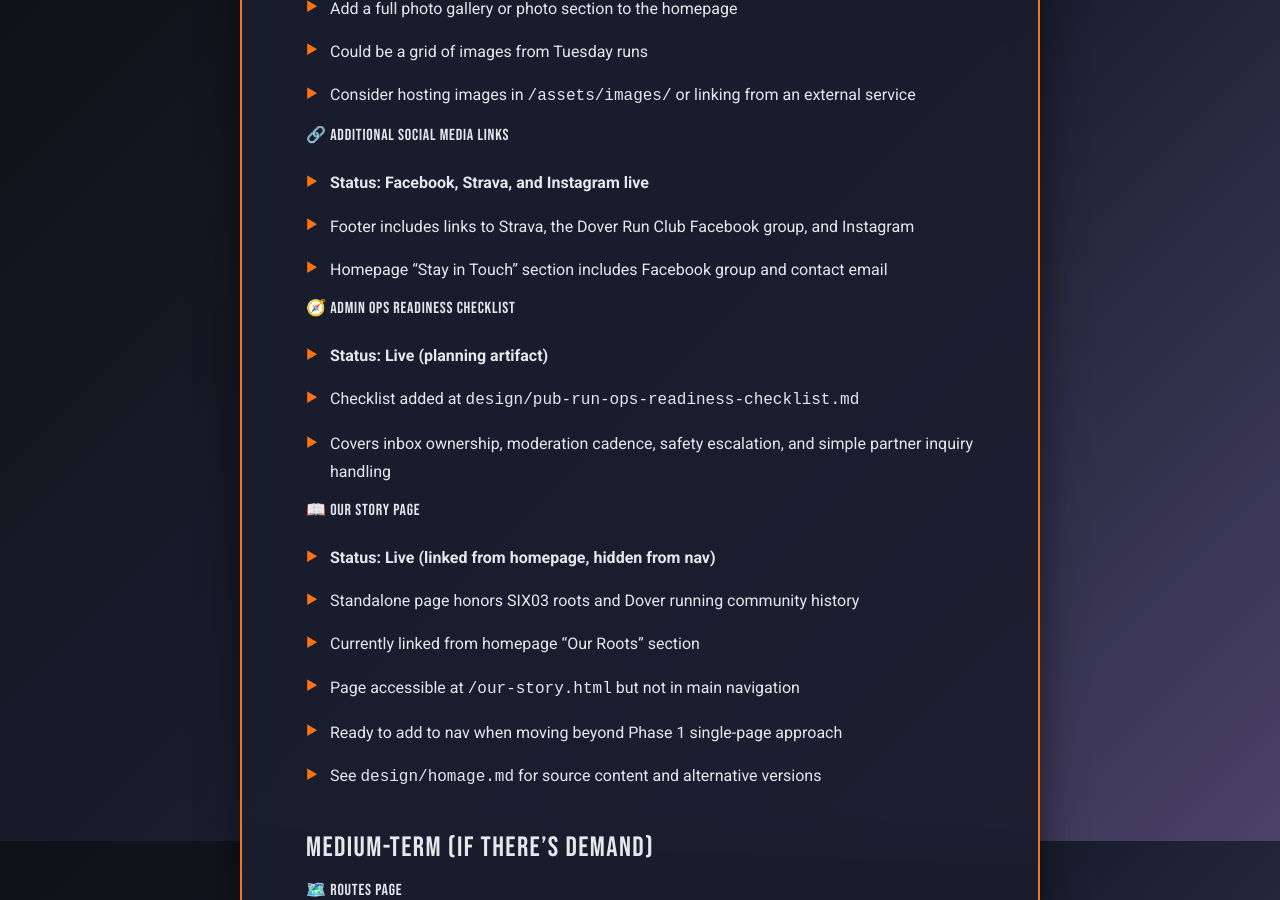
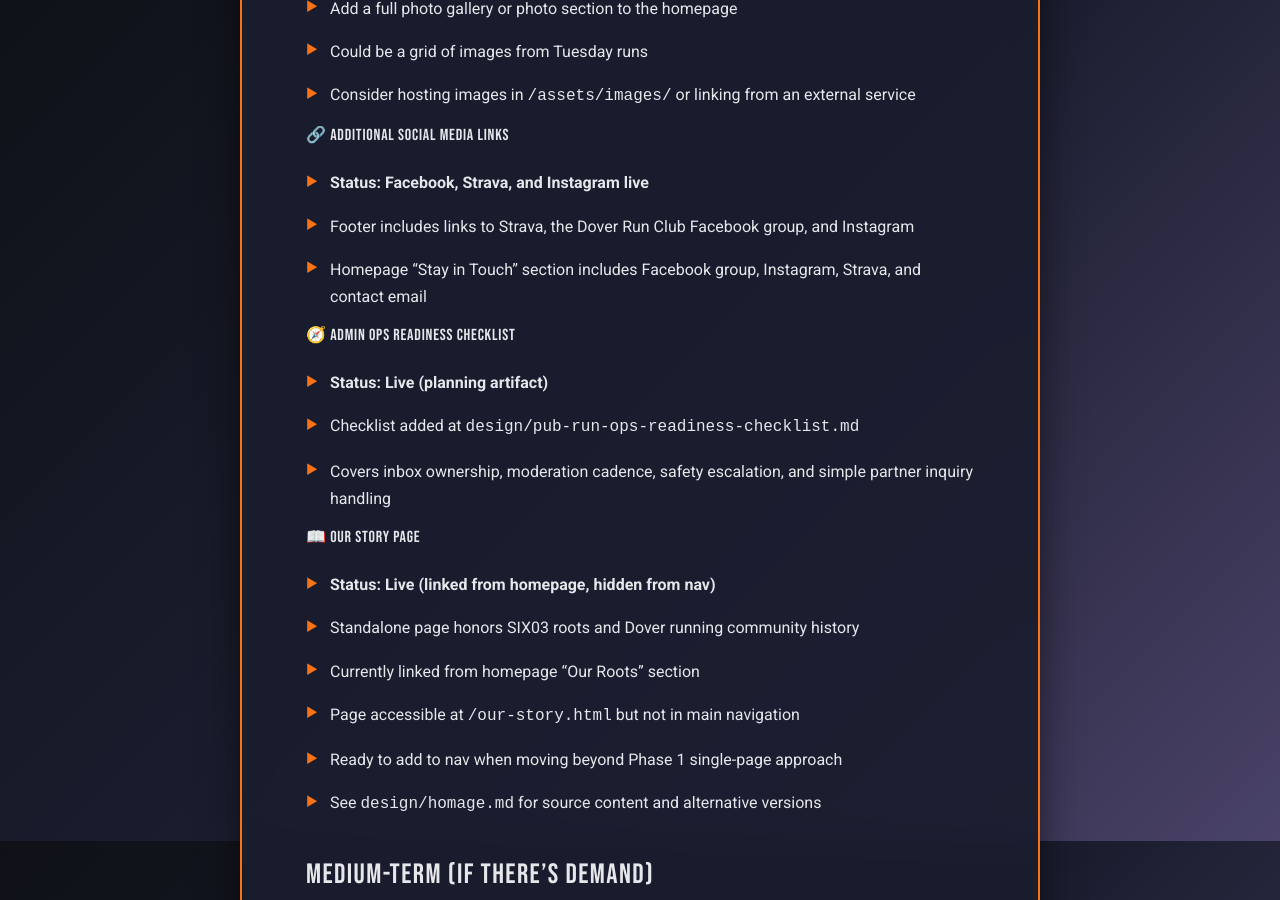
Before and after one commit to dekay2001/dover-run-club-website, a Jekyll site: the page built from design/website-roadmap.md, in a window 1280 px wide and 900 px high, scrolled down 2759 px. Built offline with Jekyll 4.4.1, drawn with Linux system fonts in a browser that asks for light colours; our own code applies the rules of GitHub Pages for plain Markdown files.

Commit message:
Update planning agent description and enhance social media links on homepage

```diff
--- a/design/website-roadmap.md
+++ b/design/website-roadmap.md
@@ -74,7 +74,7 @@ Ideas can be generated by the idea agent, planned by the planning agent, impleme
 #### 🔗 Additional Social Media Links
 - **Status: Facebook, Strava, and Instagram live**
 - Footer includes links to Strava, the Dover Run Club Facebook group, and Instagram
-- Homepage "Stay in Touch" section includes Facebook group and contact email
+- Homepage "Stay in Touch" section includes Facebook group, Instagram, Strava, and contact email
 
 #### 🧭 Admin Ops Readiness Checklist
 - **Status: Live (planning artifact)**
```
Also changed, not shown: index.md (+1 -0 lines), .github/agents/plan.agent.md.
